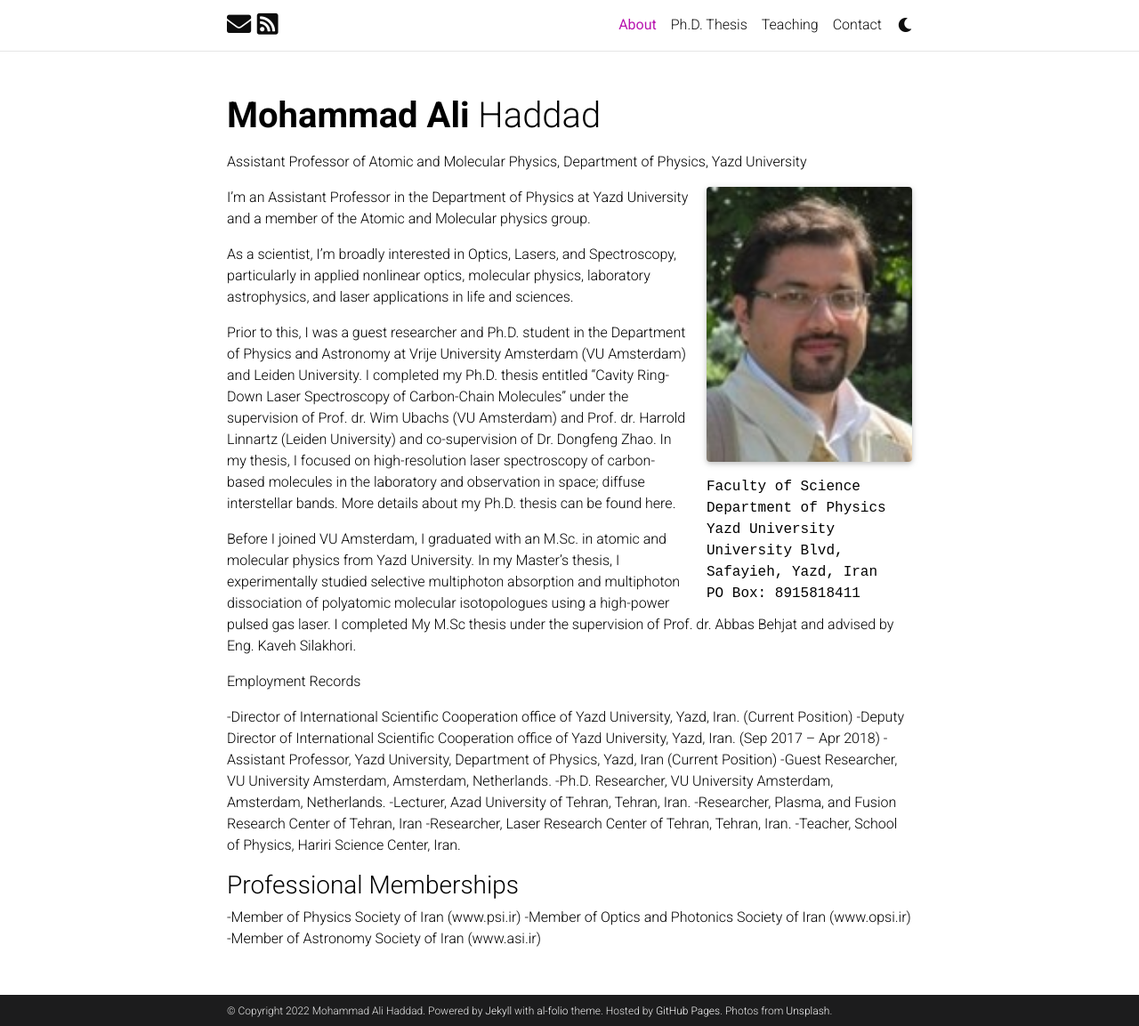
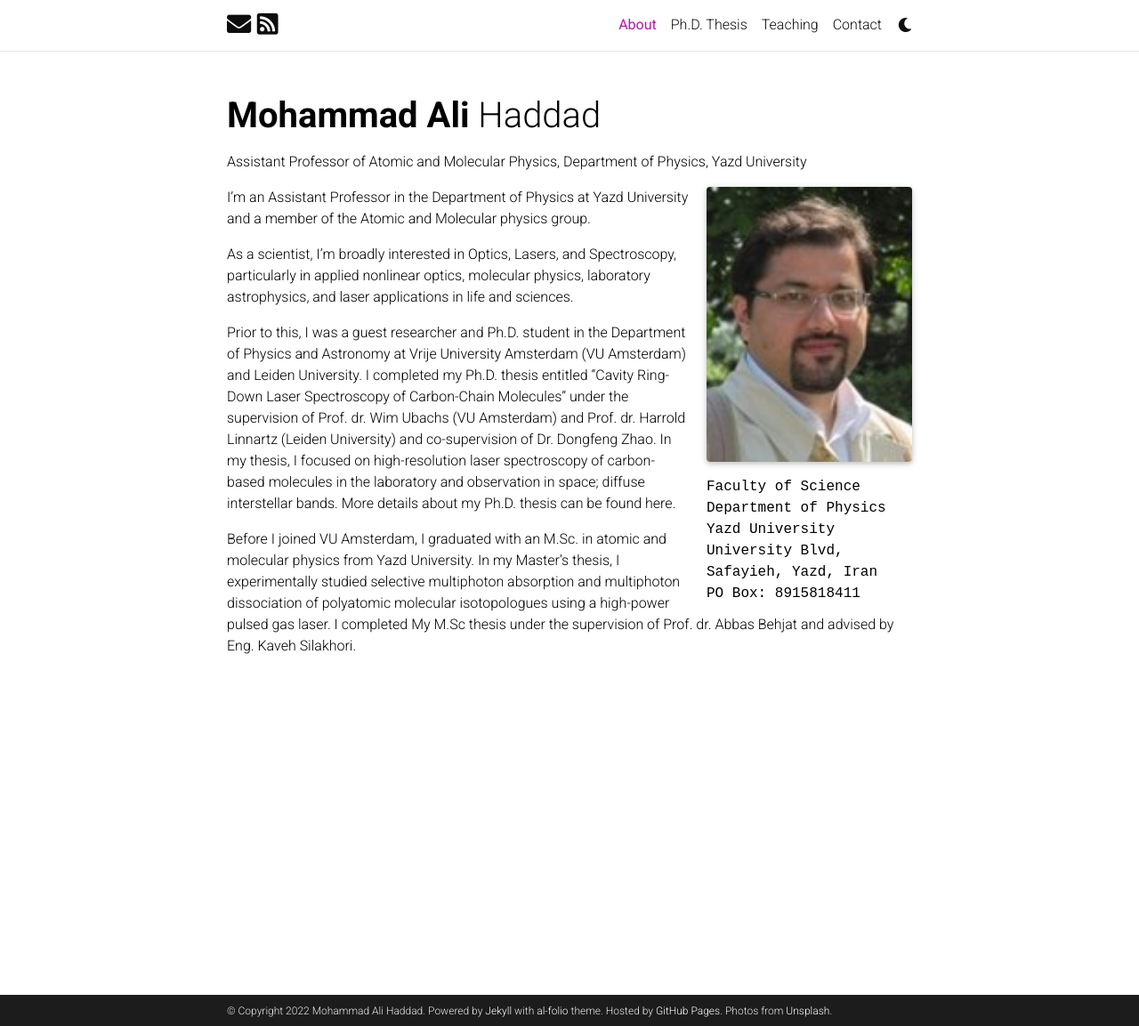
Before and after one commit to ma-haddad/ma-haddad.github.io, a Jekyll site: the page built from _pages/about.md, in a window 1280 px wide and 1153 px high. Shown: the whole window at 89% size. Built offline with Jekyll 4.4.1, drawn with Linux system fonts in a browser that asks for light colours; full-size pictures stand in for the smaller copies a plugin makes; comment, search, counter and statistics services are not loaded; a style sheet for code colours, icons or effects is not loaded.

Commit message:
Update about.md

```diff
--- a/_pages/about.md
+++ b/_pages/about.md
@@ -2,7 +2,8 @@
 layout: about
 title: About
 permalink: /
-subtitle: <p>Assistant Professor of Atomic and Molecular Physics, Department of Physics, Yazd University </p>
+subtitle: <p> Assistant Professor of Atomic and Molecular Physics, Department of Physics, Yazd University </p>
+
 
 profile:
   align: right
@@ -27,22 +28,3 @@ As a scientist, I’m broadly interested in Optics, Lasers, and Spectroscopy, pa
 Prior to this, I was a guest researcher and Ph.D. student in the Department of Physics and Astronomy at Vrije University Amsterdam (VU Amsterdam) and Leiden University. I completed my Ph.D. thesis entitled “Cavity Ring-Down Laser Spectroscopy of Carbon-Chain Molecules” under the supervision of Prof. dr. Wim Ubachs (VU Amsterdam) and Prof. dr. Harrold Linnartz (Leiden University) and co-supervision of Dr. Dongfeng Zhao. In my thesis, I focused on high-resolution laser spectroscopy of carbon-based molecules in the laboratory and observation in space; diffuse interstellar bands. More details about my Ph.D. thesis can be found here.
 
 Before I joined VU Amsterdam, I graduated with an M.Sc. in atomic and molecular physics from Yazd University. In my Master’s thesis, I experimentally studied selective multiphoton absorption and multiphoton dissociation of polyatomic molecular isotopologues using a high-power pulsed gas laser. I completed My M.Sc thesis under the supervision of Prof. dr. Abbas Behjat and advised by Eng. Kaveh Silakhori.
-
-
-Employment Records
-
--Director of International Scientific Cooperation office of Yazd University, Yazd, Iran. (Current Position)
--Deputy Director of International Scientific Cooperation office of Yazd University, Yazd, Iran. (Sep 2017 – Apr 2018)
--Assistant Professor, Yazd University, Department of Physics, Yazd, Iran (Current Position)
--Guest Researcher, VU University Amsterdam, Amsterdam, Netherlands.
--Ph.D. Researcher, VU University Amsterdam, Amsterdam, Netherlands.
--Lecturer, Azad University of Tehran, Tehran, Iran.
--Researcher, Plasma, and Fusion Research Center of Tehran, Iran
--Researcher, Laser Research Center of Tehran, Tehran, Iran.
--Teacher, School of Physics, Hariri Science Center, Iran.
-
-### Professional Memberships
-
--Member of Physics Society of Iran (www.psi.ir)
--Member of Optics and Photonics Society of Iran (www.opsi.ir)
--Member of Astronomy Society of Iran (www.asi.ir)
```
